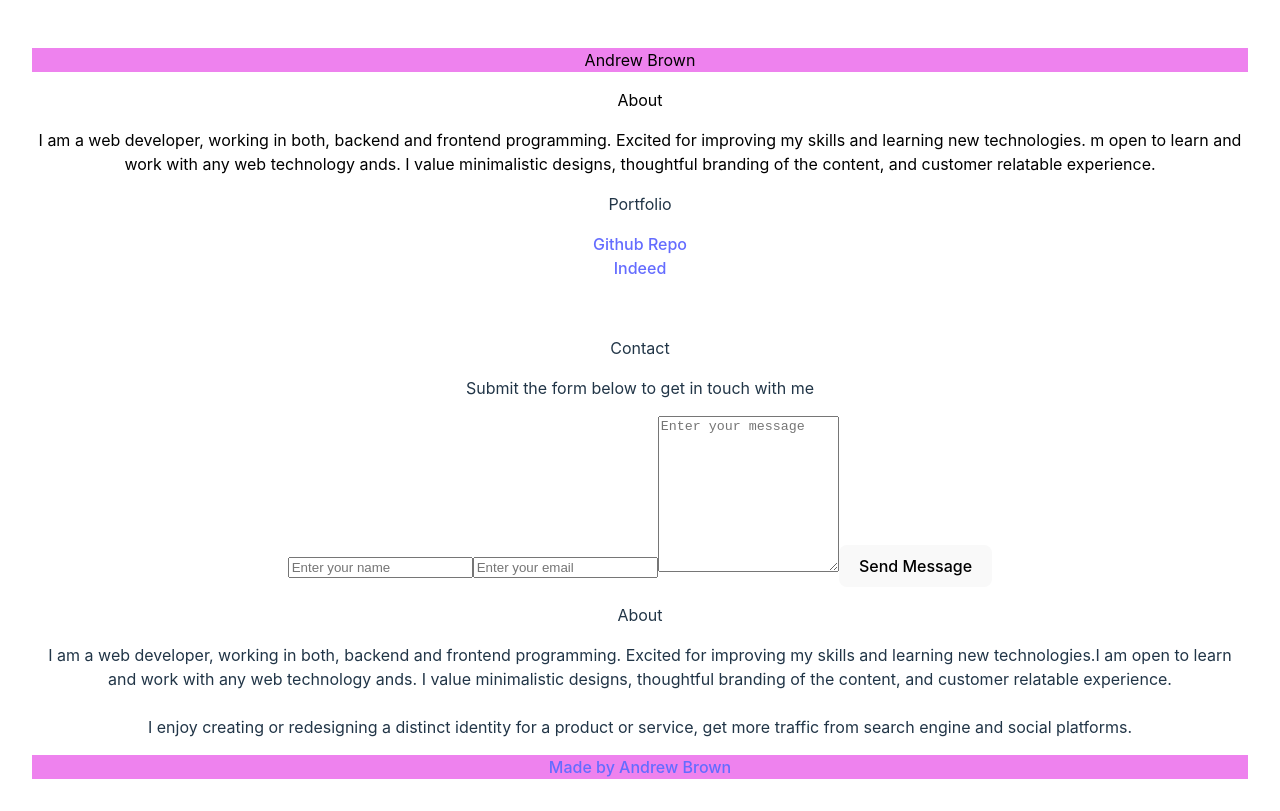
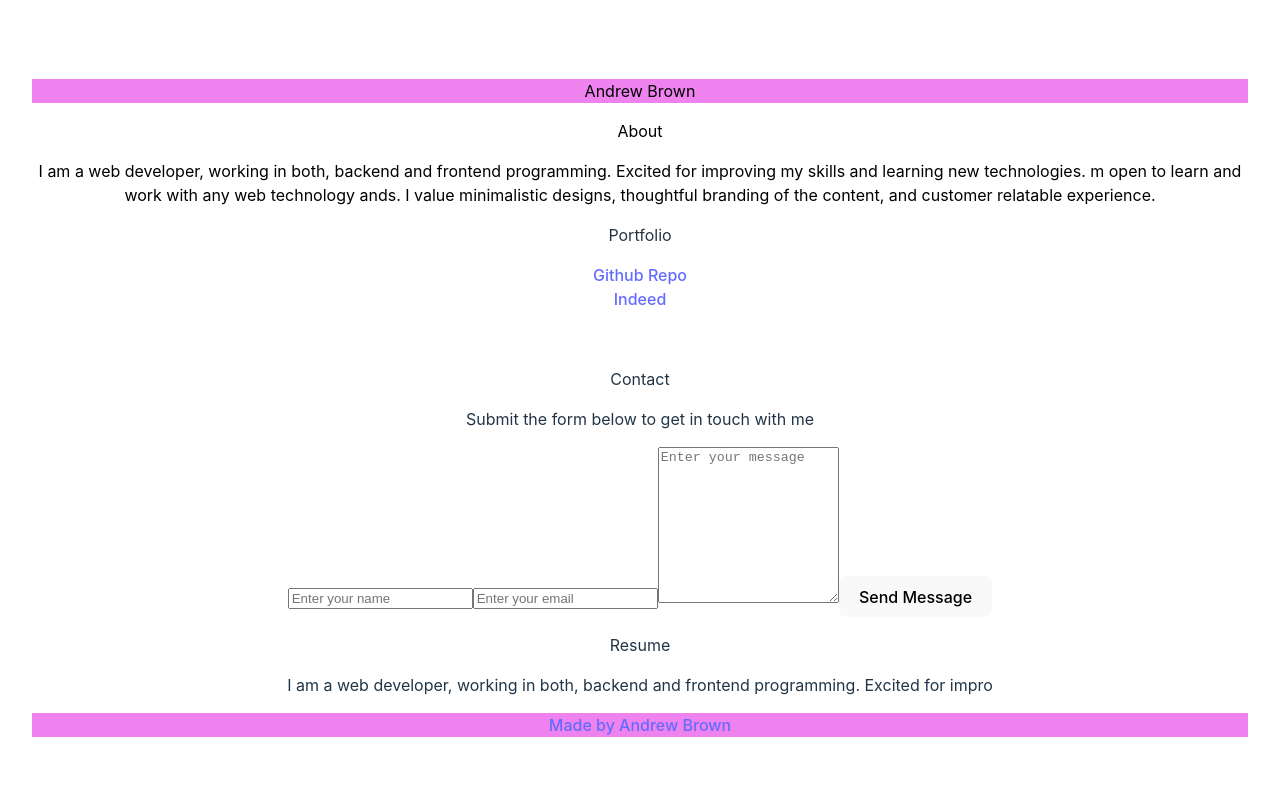
Before and after one commit to AndrewBrown77/React-Portfolio, a React (Vite) app in the folder my-portfolio/: page / in a window 1280 px wide. Built offline with nearby package versions, Linux system fonts and the light colour scheme.

Commit message:
adding react bootstrap

```diff
--- a/my-portfolio/package.json
+++ b/my-portfolio/package.json
@@ -10,7 +10,9 @@
     "preview": "vite preview"
   },
   "dependencies": {
+    "bootstrap": "^5.3.3",
     "react": "^18.3.1",
+    "react-bootstrap": "^2.10.5",
     "react-dom": "^18.3.1"
   },
   "devDependencies": {
--- a/my-portfolio/src/components/Resume.jsx
+++ b/my-portfolio/src/components/Resume.jsx
@@ -5,14 +5,12 @@ const Resume = () => {
       >
           <div className="pb-8">
             <p className="resume">
-              About
+              Resume
             </p>
           </div>
 
           <p className="resume">
-          I am a web developer, working in both, backend and frontend programming. Excited for improving my skills and learning new technologies.I am open to learn and work with any web technology ands.
-          I value minimalistic designs, thoughtful branding of the content, and customer relatable experience.<br /> <br />
-          I enjoy creating or redesigning a distinct identity for a product or service, get more traffic from search engine and social platforms.
+          I am a web developer, working in both, backend and frontend programming. Excited for impro
           </p>
         </div>
     );
```
Also changed, not shown: 1 other file (tests, documents, lock files or other folders).
